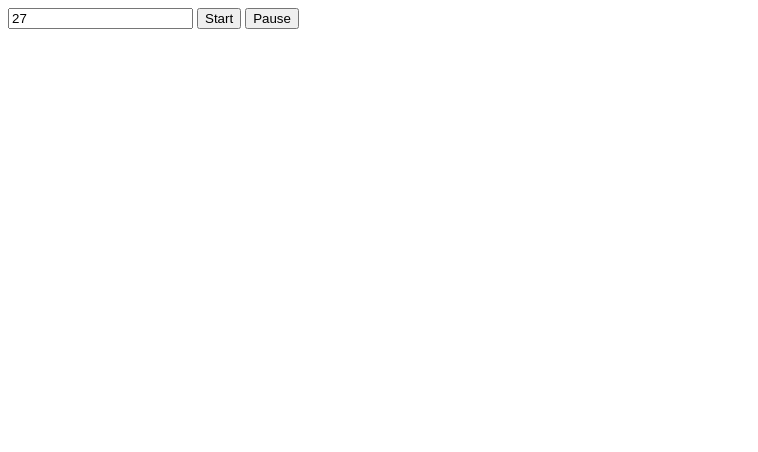
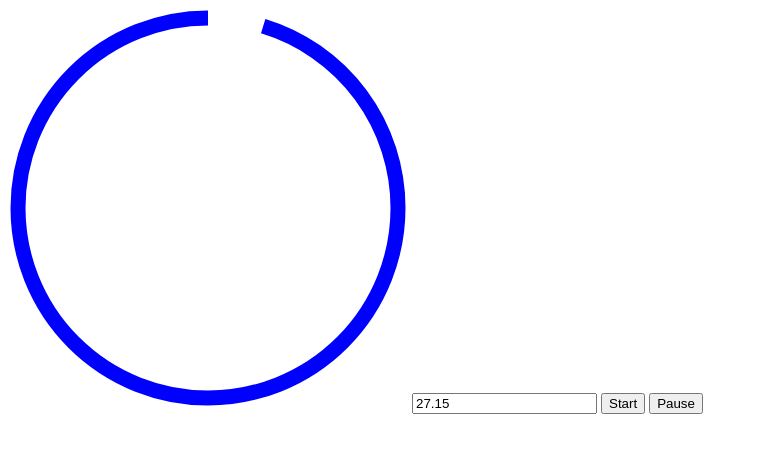
Before and after one commit to MikeSB3/timer-app, a plain HTML site: page index.html in a window 1280 px wide. Both pictures are taken after a click on the button "Start". Shown: the whole page, without its empty margins (0-758 px from the left). Drawn offline with Linux system fonts and the light colour scheme.

Commit message:
add SVG countdown circle

```diff
--- a/index.html
+++ b/index.html
@@ -5,9 +5,21 @@
 	<title>Title</title>
 </head>
 <body>
+	<svg height="400" width="400">
+		<circle r="190"
+				cx="200"
+				cy="200"
+				fill="transparent"
+				stroke="blue"
+				stroke-width="15"
+				transform="rotate(-90 200 200)"
+				stroke-dasharray=""
+		/>
+	</svg>
 	<input id="duration" value="30"/>
 	<button id="start">Start</button>
 	<button id="pause">Pause</button>
+	<script src="timer.js"></script>
 	<script src="index.js"></script>
 </body>
 </html>
--- a/index.js
+++ b/index.js
@@ -1,63 +1,19 @@
-class Timer {
-    constructor(durationInput, startButton, pauseButton, callbacks) {
-        this.durationInput = durationInput;
-        this.startButton = startButton;
-        this.pauseButton = pauseButton;
-        if (callbacks) {
-            this.onStart = callbacks.onStart;
-            this.onTick = callbacks.onTick;
-            this.onComplete = callbacks.onComplete;
-        }
-
-        this.startButton.addEventListener('click', this.start);
-        this.pauseButton.addEventListener('click', this.pause);
-    }
-
-    start = () => {
-        if (this.onStart) {
-            this.onStart();
-        }
-        this.tick();
-        this.intervalId = setInterval(this.tick, 1000);
-    }
-
-    pause = () => {
-        clearInterval(this.intervalId);
-    }
-
-    tick = () => {
-        if (this.timeRemaining <= 0) {
-            this.pause();
-            if (this.onComplete) {
-                this.onComplete();
-            }
-        } else {
-            this.timeRemaining--;
-            if (this.onTick) {
-                this.onTick();
-            }
-        }
-    }
-
-    get timeRemaining() {
-        return parseFloat(this.durationInput.value);
-    }
-
-    set timeRemaining(time) {
-        this.durationInput.value = time;
-    }
-}
-
 const durationInput = document.querySelector('#duration');
 const startButton = document.querySelector('#start');
 const pauseButton = document.querySelector('#pause');
+const circle = document.querySelector('circle');
 
+const perimeter = circle.getAttribute('r') * 2 * Math.PI;
+circle.setAttribute('stroke-dasharray', perimeter);
+
+let currentOffset = 0;
 const timer = new Timer(durationInput, startButton, pauseButton, {
     onStart() {
         console.log('timer started')
     },
     onTick() {
-        console.log('timer just ticked down')
+        circle.setAttribute('stroke-dashoffset', currentOffset);
+        currentOffset -= 1;
     },
     onComplete() {
         console.log('timer is completed')
--- /dev/null
+++ b/timer.js
@@ -0,0 +1,49 @@
+class Timer {
+    constructor(durationInput, startButton, pauseButton, callbacks) {
+        this.durationInput = durationInput;
+        this.startButton = startButton;
+        this.pauseButton = pauseButton;
+        if (callbacks) {
+            this.onStart = callbacks.onStart;
+            this.onTick = callbacks.onTick;
+            this.onComplete = callbacks.onComplete;
+        }
+
+        this.startButton.addEventListener('click', this.start);
+        this.pauseButton.addEventListener('click', this.pause);
+    }
+
+    start = () => {
+        if (this.onStart) {
+            this.onStart();
+        }
+        this.tick();
+        this.intervalId = setInterval(this.tick, 50);
+    }
+
+    pause = () => {
+        clearInterval(this.intervalId);
+    }
+
+    tick = () => {
+        if (this.timeRemaining <= 0) {
+            this.pause();
+            if (this.onComplete) {
+                this.onComplete();
+            }
+        } else {
+            this.timeRemaining -= 0.05;
+            if (this.onTick) {
+                this.onTick();
+            }
+        }
+    }
+
+    get timeRemaining() {
+        return parseFloat(this.durationInput.value);
+    }
+
+    set timeRemaining(time) {
+        this.durationInput.value = time.toFixed(2);
+    }
+}
```
